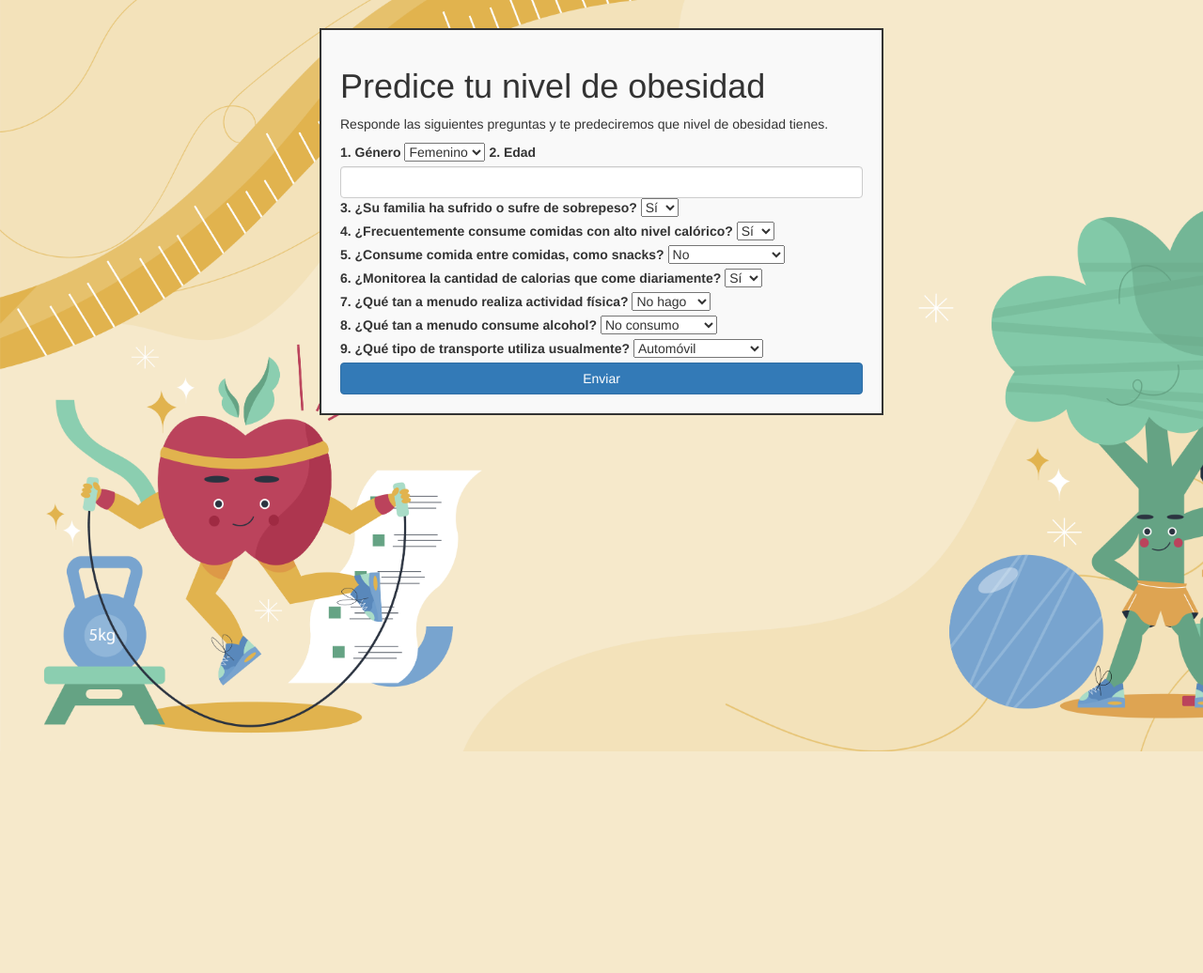
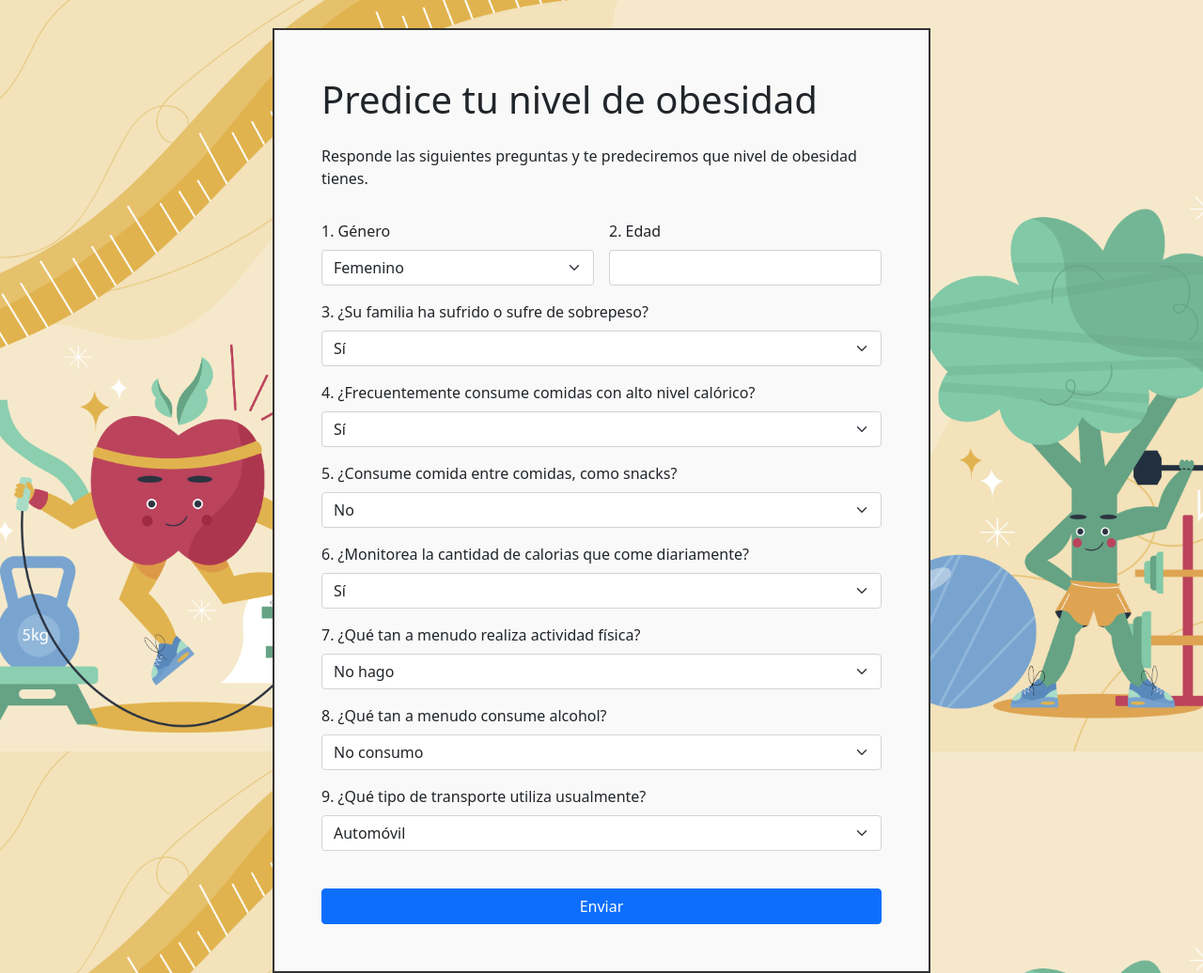
Before and after one commit to fioyerovi/ObesityTest, a Flask app: page / in a window 1280 px wide. Shown: the whole page at 94% size. Before the commit the page ends 800 px from the top, so only its background shows below. Run offline with Flask 2, Linux system fonts and the light colour scheme; parts of the project's set-up code (start-up, migrations or seed data) failed here and were passed over; some libraries are stand-ins or nearby versions.

Commit message:
Cambios en el estilo del formulario

```diff
--- a/templates/index.html
+++ b/templates/index.html
@@ -3,9 +3,9 @@
 <head>
     <meta charset="utf-8">
     <title> Medidor de obesidad </title>
-    <link rel="stylesheet" href="https://maxcdn.bootstrapcdn.com/bootstrap/3.4.1/css/bootstrap.min.css">
+    <link href="https://cdn.jsdelivr.net/npm/bootstrap@5.0.2/dist/css/bootstrap.min.css" rel="stylesheet" integrity="sha384-EVSTQN3/azprG1Anm3QDgpJLIm9Nao0Yz1ztcQTwFspd3yD65VohhpuuCOmLASjC" crossorigin="anonymous">
+    <script src="https://cdn.jsdelivr.net/npm/bootstrap@5.0.2/dist/js/bootstrap.bundle.min.js" integrity="sha384-MrcW6ZMFYlzcLA8Nl+NtUVF0sA7MsXsP1UyJoMp4YLEuNSfAP+JcXn/tWtIaxVXM" crossorigin="anonymous"></script>
     <script src="https://ajax.googleapis.com/ajax/libs/jquery/3.6.1/jquery.min.js"></script>
-    <script src="https://maxcdn.bootstrapcdn.com/bootstrap/3.4.1/js/bootstrap.min.js"></script>
     <style>
         body {
             margin: 0 auto;
@@ -18,8 +18,8 @@
         }
         .box{
             margin:0 auto;
-            width:600px;
-            padding:20px;
+            width:700px;
+            padding:50px;
             background:#f9f9f9;
             border:2px solid #333;
         }
@@ -29,63 +29,74 @@
 
 
 <div class="box">
-    <form action="{{url_for('predict')}}" method="post">
+    <form action="{{url_for('predict')}}" method="post" class="row g-3">
         <h1>Predice tu nivel de obesidad</h1>
         <p>Responde las siguientes preguntas y te predeciremos que nivel de obesidad tienes.</p>
+        <div class="col-md-6">
         <label class="form-label" for="genero">1. Género </label>
-        <select class="form-select" name="genero" id="genero">
+        <select class="form-select" name="genero" id="genero" required>
             <option value="5">Femenino</option>
             <option value="6">Masculino</option>
-        </select>
+        </select></div>
+        <div class="col-md-6">
         <label class="form-label"for="edad">2. Edad </label>
         <input class="form-control" type="number" id="edad" name="edad"
-        min="0" max="150">
+        min="0" max="150" required></div>
+        <div class="col-12">
         <label class="form-label" for="pre3">3. ¿Su familia ha sufrido o sufre de sobrepeso? </label>
-        <select class="form-select" name="pre3" id="pre3">
+        <select class="form-select" name="pre3" id="pre3" required>
         <option value="1">Sí</option>
         <option value="0">No</option>
-        </select>
+        </select></div>
+        <div class="col-12">
         <label class="form-label" for="pre4">4. ¿Frecuentemente consume comidas con alto nivel calórico? </label>
-        <select class="form-select" name="pre4" id="pre4">
+        <select class="form-select" name="pre4" id="pre4" required>
         <option value="1">Sí</option>
         <option value="0">No</option>
-        </select>
+        </select></div>
+        <div class="col-12">
         <label class="form-label" for="pre7">5. ¿Consume comida entre comidas, como snacks? </label>
-        <select class="form-select" name="pre7" id="pre7">
+        <select class="form-select" name="pre7" id="pre7" required>
         <option value="14">No</option>
         <option value="13">A veces</option>
         <option value="12">Frecuentemente</option>
         <option value="11">Siempre</option>
-        </select>
+        </select></div>
+        <div class="col-12">
         <label class="form-label" for="pre10">6. ¿Monitorea la cantidad de calorias que come diariamente? </label>
-        <select class="form-select" name="pre10" id="pre10">
+        <select class="form-select" name="pre10" id="pre10" required>
         <option value="1">Sí</option>
         <option value="0">No</option>
-        </select>
+        </select></div>
+        <div class="col-12">
         <label class="form-label" for="pre11">7. ¿Qué tan a menudo realiza actividad física? </label>
         <select class="form-select" name="pre11" id="pre11">
         <option value="0">No hago</option>
         <option value="1">1 o 2 días</option>
         <option value="3">2 o 4 días</option>
         <option value="4">4 o 5 días</option>
-        </select>
+        </select></div>
+        <div class="col-12">
         <label class="form-label" for="pre13">8. ¿Qué tan a menudo consume alcohol? </label>
-        <select class="form-select" name="pre13" id="pre13">
+        <select class="form-select" name="pre13" id="pre13" required>
         <option value="10">No consumo</option>
         <option value="9">A veces</option>
         <option value="8">Frecuentemente</option>
         <option value="7">Siempre</option>
-        </select>
+        </select></div>
+        <div class="col-12">
         <label class="form-label" for="pre14">9. ¿Qué tipo de transporte utiliza usualmente? </label>
-        <select class="form-select" name="pre14" id="pre14">
+        <select class="form-select" name="pre14" id="pre14" required>
         <option value="0">Automóvil</option>
         <option value="2">Moto</option>
         <option value="1">Bicicleta</option>
         <option value="3">Transporte público</option>
         <option value="4">Caminar</option>
-        </select>
-        <br>
-        <input type="submit" class="btn btn-block btn-primary" value="Enviar" />
+        </select></div>
+        <div class="d-grid">
+            <br>
+        <input type="submit" class="btn btn-primary" value="Enviar" />
+        </div>
     </form>
     <b> {{ prediction_text }} </b>
 
```
